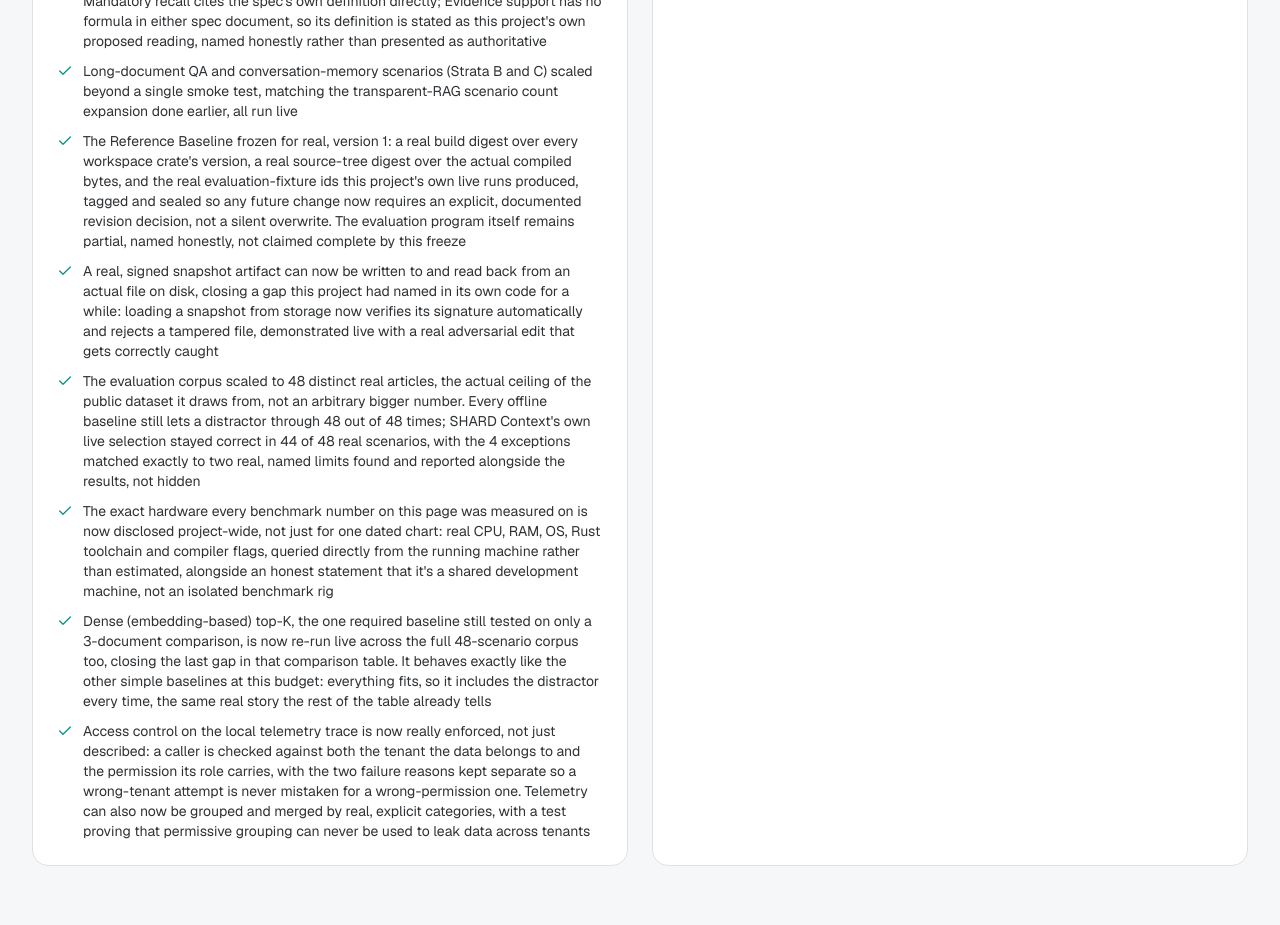
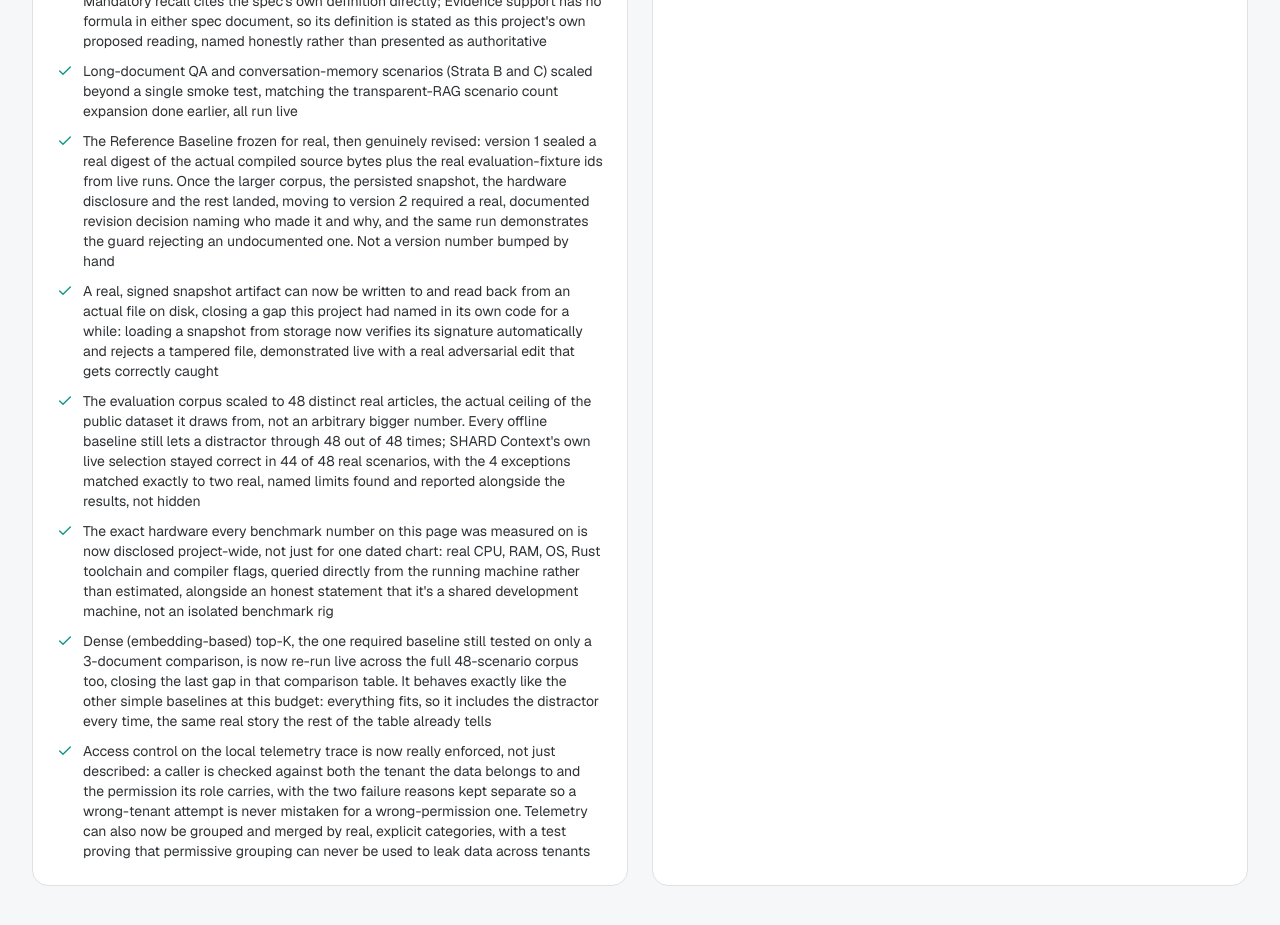
Before and after one commit to DevarshChauhan/SOLIPHER-LABS-WEB, a Next.js app: page /products/shard-context in a window 1280 px wide. Shown: the part 10160-11085 px from the top of the page. Built offline with nearby package versions, Linux system fonts and the light colour scheme.

Commit message:
Reflect the Reference Baseline's real revision to version 2
Rewrites the freeze bullet to cover both the original freeze and the
documented revision decision that moved it to version 2.

```diff
--- a/src/app/products/shard-context/page.tsx
+++ b/src/app/products/shard-context/page.tsx
@@ -561,7 +561,7 @@
                   "The Stratum A controller microbenchmark, real: real compile p50/p95/p99, real single- and multi-threaded requests-per-second, real process memory via a live OS query, real repeated-call determinism, and a real terminal-outcome distribution across engineered scenarios that surfaced an honest, unexpected finding, reported as found rather than smoothed over",
                   "Mandatory recall and Evidence support, the last two named evaluation metrics, now computed for real on every live run, not just tracked as informal proxies. Mandatory recall cites the spec's own definition directly; Evidence support has no formula in either spec document, so its definition is stated as this project's own proposed reading, named honestly rather than presented as authoritative",
                   "Long-document QA and conversation-memory scenarios (Strata B and C) scaled beyond a single smoke test, matching the transparent-RAG scenario count expansion done earlier, all run live",
-                  "The Reference Baseline frozen for real, version 1: a real build digest over every workspace crate's version, a real source-tree digest over the actual compiled bytes, and the real evaluation-fixture ids this project's own live runs produced, tagged and sealed so any future change now requires an explicit, documented revision decision, not a silent overwrite. The evaluation program itself remains partial, named honestly, not claimed complete by this freeze",
+                  "The Reference Baseline frozen for real, then genuinely revised: version 1 sealed a real digest of the actual compiled source bytes plus the real evaluation-fixture ids from live runs. Once the larger corpus, the persisted snapshot, the hardware disclosure and the rest landed, moving to version 2 required a real, documented revision decision naming who made it and why, and the same run demonstrates the guard rejecting an undocumented one. Not a version number bumped by hand",
                   "A real, signed snapshot artifact can now be written to and read back from an actual file on disk, closing a gap this project had named in its own code for a while: loading a snapshot from storage now verifies its signature automatically and rejects a tampered file, demonstrated live with a real adversarial edit that gets correctly caught",
                   "The evaluation corpus scaled to 48 distinct real articles, the actual ceiling of the public dataset it draws from, not an arbitrary bigger number. Every offline baseline still lets a distractor through 48 out of 48 times; SHARD Context's own live selection stayed correct in 44 of 48 real scenarios, with the 4 exceptions matched exactly to two real, named limits found and reported alongside the results, not hidden",
                   "The exact hardware every benchmark number on this page was measured on is now disclosed project-wide, not just for one dated chart: real CPU, RAM, OS, Rust toolchain and compiler flags, queried directly from the running machine rather than estimated, alongside an honest statement that it's a shared development machine, not an isolated benchmark rig",
```
